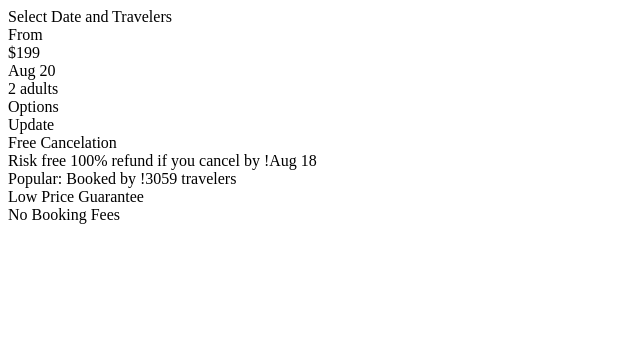
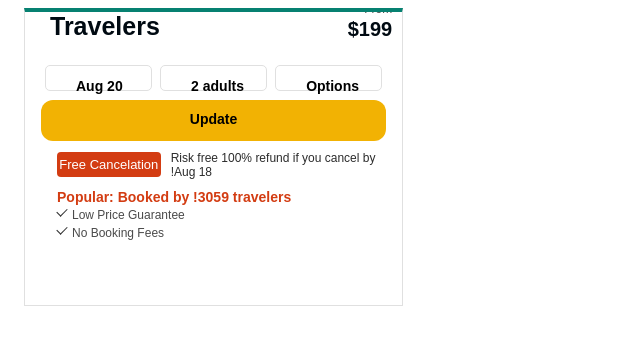
Before and after one commit to tinaxing14/BookTour, a React app: page / in a window 1280 px wide. Shown: the top 344 px of the page, without its empty margins (0-640 px from the left). Built offline with nearby package versions, Linux system fonts and the light colour scheme; the HTML template or start-up script is replaced by a standard one.

Commit message:
refactor vanila css to use css modules

```diff
--- a/client/src/components/App.jsx
+++ b/client/src/components/App.jsx
@@ -1,8 +1,10 @@
 /* eslint-disable react/destructuring-assignment */
 import React from 'react';
+import styles from '../styles/App.css';
 import Calendar from './Calendar.jsx';
 import SelectHeader from './SelectHeader.jsx';
 import PlanFooter from './PlanFooter.jsx';
+
 
 class App extends React.Component {
   constructor(props) {
@@ -14,12 +16,14 @@ class App extends React.Component {
 
   render() {
     return (
-      <div id="desktop_tour_planner" className="tourplanner">
-        <div id="select_date_header" className="dateheader"><SelectHeader /></div>
-        {this.state.showCalendar
-          ? <div id="tour_plan_calendar" className="plancanlendar"><Calendar /></div>
-          : null }
-        <div id="tour_plan_footer" className="tourfooter"><PlanFooter /></div>
+      <div className={styles.body}>
+        <div id="desktop_tour_planner" className={styles.tourplanner}>
+          <div id="select_date_header" className="dateheader"><SelectHeader /></div>
+          {this.state.showCalendar
+            ? <div id="tour_plan_calendar" className="plancanlendar"><Calendar /></div>
+            : null }
+          <div id="tour_plan_footer" className="tourfooter"><PlanFooter /></div>
+        </div>
       </div>
     );
   }
--- a/client/src/components/PlanFooter.jsx
+++ b/client/src/components/PlanFooter.jsx
@@ -1,4 +1,5 @@
 import React from 'react';
+import styles from '../styles/PlanFooter.css';
 
 class PlanFooter extends React.Component {
   constructor(props) {
@@ -9,21 +10,23 @@ class PlanFooter extends React.Component {
 
   render() {
     return (
-      <div className="planfooter">
-        <div className="planfooter_updatebtn">Update</div>
-        <div className="planfooter_cancelation">
-          <div className="cancelation_btn">Free Cancelation</div>
-          <div className="cancelation_term">Risk free 100% refund if you cancel by !Aug 18</div>
+      <div className={styles.planfooter}>
+        <div className={styles.updatebtn}>Update</div>
+        <div className={styles.cancelation}>
+          <div className={styles.cancelation_btn}>Free Cancelation</div>
+          <div className={styles.cancelation_term}>
+            Risk free 100% refund if you cancel by !Aug 18
+          </div>
         </div>
-        <div className="planfooter_popularity">
-          <div className="popularity_number">Popular: Booked by !3059 travelers</div>
+        <div className={styles.popularity}>
+          <div className={styles.popularity_number}>Popular: Booked by !3059 travelers</div>
           <div>
-            <span className="checkicon" />
-            <span className="popularity_lowprice">Low Price Guarantee</span>
+            <span className={styles.checkicon} />
+            <span className={styles.popularity_lowprice}>Low Price Guarantee</span>
           </div>
           <div>
-            <span className="checkicon" />
-            <span className="popularity_lowprice">No Booking Fees</span>
+            <span className={styles.checkicon} />
+            <span className={styles.popularity_lowprice}>No Booking Fees</span>
           </div>
         </div>
       </div>
--- a/client/src/components/SelectHeader.jsx
+++ b/client/src/components/SelectHeader.jsx
@@ -1,4 +1,5 @@
 import React from 'react';
+import styles from '../styles/SelectHeader.css';
 
 class SelectHeader extends React.Component {
   constructor(props) {
@@ -9,29 +10,29 @@ class SelectHeader extends React.Component {
 
   render() {
     return (
-      <div className="selectheader_header">
-        <div className="header_price">
-          <div className="select_date_and_travelers">Select Date and Travelers</div>
-          <div className="from_rate">
-            <div className="from">
+      <div className={styles.header}>
+        <div className={styles.header_price}>
+          <div className={styles.date_travelers}>Select Date and Travelers</div>
+          <div className={styles.from_rate}>
+            <div className={styles.from}>
               From
             </div>
-            <div className="rate">
+            <div className={styles.rate}>
               $199
             </div>
           </div>
         </div>
-        <div className="header_dates_adults_options">
-          <div className="header_dates_adults_options_btn dates">
-            <div className="gg-calendar-dates icons" />
+        <div className={styles.dates_adults_options}>
+          <div className={styles.dates_adults_options_btn}>
+            <div className={`gg-calendar-dates ${styles.icons}`} />
             Aug 20
           </div>
-          <div className="header_dates_adults_options_btn adults">
-            <div className="gg-user-add icons" />
+          <div className={styles.dates_adults_options_btn}>
+            <div className={`gg-user-add ${styles.icons}`} />
             2 adults
           </div>
-          <div className="header_dates_adults_options_btn options">
-            <div className="gg-awards icons" />
+          <div className={styles.dates_adults_options_btn}>
+            <div className={`gg-awards ${styles.icons}`} />
             Options
           </div>
         </div>
```
Also changed, not shown: 1 other file (tests, documents, lock files or other folders).
